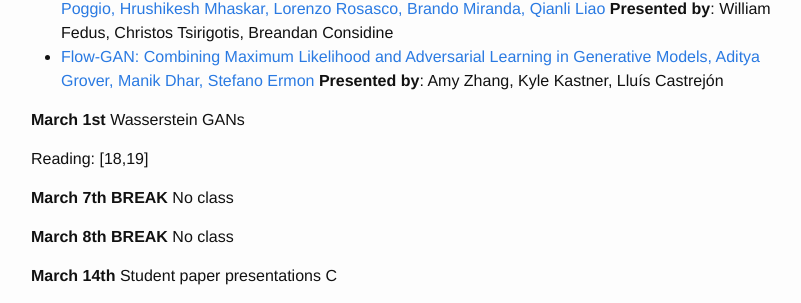
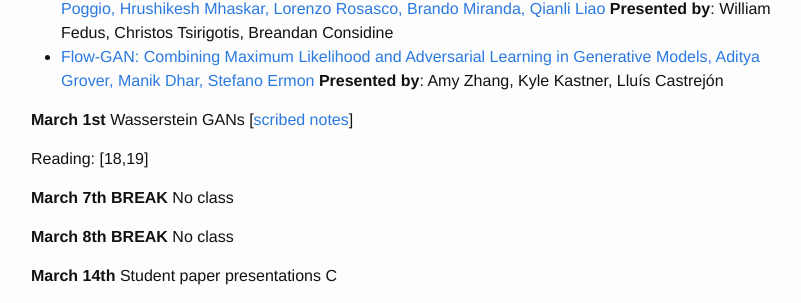
Before and after one commit to mitliagkas/mitliagkas.github.io, a Jekyll site: the page built from dl-theory-class.md, in a window 1280 px wide and 900 px high, scrolled down 3361 px. Shown: the part 149-452 px from the top of the window, without its empty margins (239-1040 px from the left). Built offline with Jekyll 4.4.1, drawn with Linux system fonts in a browser that asks for light colours.

Commit message:
WGAN notes up

```diff
--- a/dl-theory-class.md
+++ b/dl-theory-class.md
@@ -193,6 +193,7 @@ Student paper presentations B
 
 **March 1st**
 Wasserstein GANs
+[[scribed notes](ift6085/ift-6085-lecture-13-notes.pdf)]
 
 Reading: [18,19]
 
```
Also changed, not shown: 1 other file.
